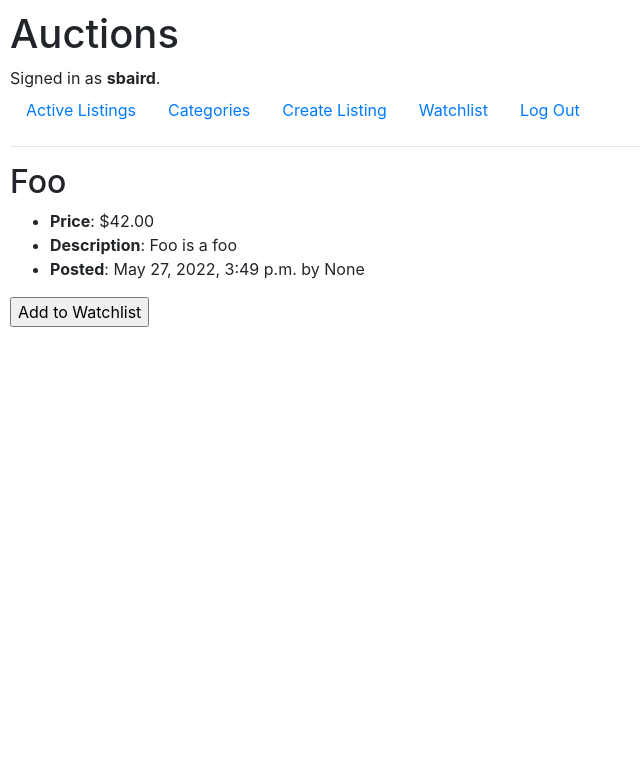
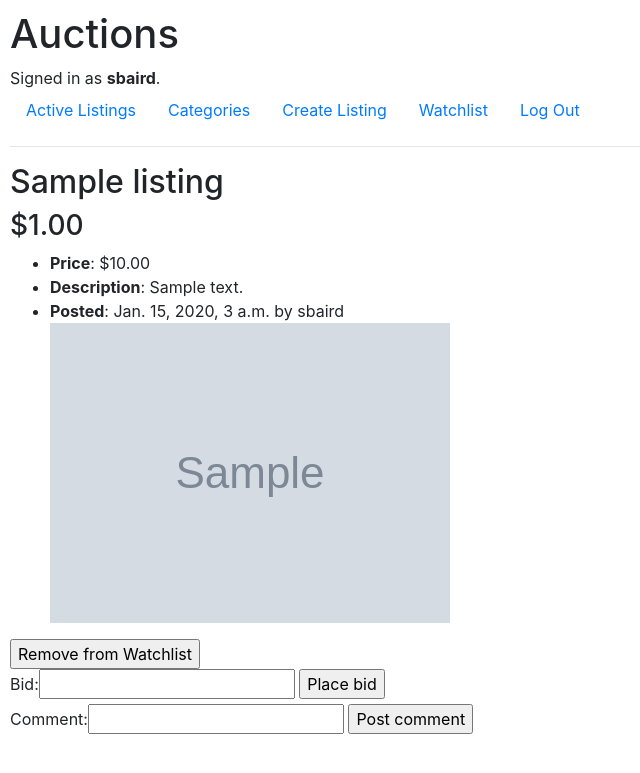
Before and after one commit to sbairdn/cs50w-commerce, a Django app: page /listing/1 in a window 1280 px wide. Shown: the top 773 px of the page, without its empty margins (0-640 px from the left). Run offline with Django 3.2, Linux system fonts and the light colour scheme; a user stored in the database is signed in; data comes from the database, SQL or seed files in the repository; tables that the repository leaves empty hold one stand-in row (values such as "Sample post"); grey boxes marked "Sample" are stand-in pictures; some libraries are stand-ins or nearby versions.

Commit message:
Added place bid functionality

```diff
--- a/commerce/auctions/forms.py
+++ b/commerce/auctions/forms.py
@@ -1,7 +1,17 @@
 from django.forms import ModelForm
-from .models import Listing
+from .models import Listing, Bid, Comment
 
 class CreateListingForm(ModelForm):
     class Meta:
         model = Listing
         fields = ['title', 'description', 'start_price', 'image', 'category']
+
+class CreateBidForm(ModelForm):
+    class Meta:
+        model = Bid
+        fields = ['bid']
+
+class CreateCommentForm(ModelForm):
+    class Meta:
+        model = Comment
+        fields = ['comment']
--- a/commerce/auctions/models.py
+++ b/commerce/auctions/models.py
@@ -1,12 +1,14 @@
 from django.contrib.auth.models import AbstractUser
 from django.db import models
 from requests import request
+from django.core.validators import MaxValueValidator, MinValueValidator
 
-MAX_PRICE_DIGITS = 6  # Max price is $9,999.99
+MAX_PRICE = 9_999.99
+MAX_PRICE_DIGITS = 6
 
 class User(AbstractUser):
-    watchlist = models.ManyToManyField('Listing', blank=True, related_name="watchlister")
-    bids = models.ManyToManyField('Bid', blank=True, related_name="bidder")
+    watchlist = models.ManyToManyField('Listing', blank=True, related_name="watchlisters")
+    bids = models.ManyToManyField('Bid', blank=True, related_name="bidders")
 
 class Category(models.TextChoices):
     ART = 'Art'
@@ -18,23 +20,25 @@
 class Listing(models.Model):
     title = models.CharField(max_length=80)
     description = models.CharField(max_length=1000)
-    start_price = models.DecimalField(max_digits=MAX_PRICE_DIGITS, decimal_places=2, null=True)
-    current_price = models.DecimalField(max_digits=MAX_PRICE_DIGITS, decimal_places=2, null=True)
+    start_price = models.DecimalField(max_digits=MAX_PRICE_DIGITS, validators=[MaxValueValidator(MAX_PRICE), MinValueValidator(0)], decimal_places=2, null=True)
+    current_bid = models.DecimalField(max_digits=MAX_PRICE_DIGITS, validators=[MaxValueValidator(MAX_PRICE), MinValueValidator(0)], decimal_places=2, blank=True)
     image = models.ImageField(upload_to="images", blank=True)
-    category = models.CharField(choices=Category.choices, max_length=50, blank=True)
+    category = models.CharField(choices=Category.choices, max_length=50, null=True)
     is_active = models.BooleanField(default=True)
     poster = models.ForeignKey(User, on_delete=models.CASCADE, related_name="postings", null=True)
     datetime = models.DateTimeField(auto_now_add=True, null=True)
     def __str__(self):
         string = ""
         string += "Active" if self.is_active else "Inactive"
-        return f" listing: '{self.title}' by {self.poster} for ${self.start_price} at {self.datetime}"
+        return f" listing: '{self.title}' by {self.poster} for ${self.current_bid} at {self.datetime}"
 
 class Bid(models.Model):
-    price = models.DecimalField(max_digits=MAX_PRICE_DIGITS, decimal_places=2, null=True)
+    listing = models.ForeignKey(Listing, on_delete=models.CASCADE, related_name="bids", null=True)
+    bid = models.DecimalField(max_digits=MAX_PRICE_DIGITS, validators=[MaxValueValidator(MAX_PRICE), MinValueValidator(0)], decimal_places=2, null=True)
     datetime = models.DateTimeField(auto_now_add=True, null=True)
 
 class Comment(models.Model):
-    text = models.CharField(max_length=500)
+    listing = models.ForeignKey(Listing, on_delete=models.CASCADE, related_name="comments", null=True)
+    comment = models.CharField(max_length=500, blank=True)
     commenter = models.ForeignKey(User, on_delete=models.CASCADE, null=True, related_name="comments")
     datetime = models.DateTimeField(auto_now_add=True, null=True)
--- a/commerce/auctions/templates/auctions/listing.html
+++ b/commerce/auctions/templates/auctions/listing.html
@@ -1,6 +1,15 @@
 {% extends "auctions/layout.html" %}
 {% block body %}
     <h2>{{ listing.title }}</h2>
+    {% if listing.current_bid %}
+        <h3>${{ listing.current_bid }}</h3>
+    {% else %}
+        <h3>${{ listing.start_price }}</h3>
+    {% endif %}
+
+    {% if message %}
+        <h3>{{ message }}</h3>
+    {% endif %}
         <div>
             <ul>
                 <li><b>Price</b>: ${{ listing.start_price }}</li>
@@ -19,6 +28,16 @@
                         <input type="submit" name="watchlist" value="Add to Watchlist">
                     {% endif %}
                 </form>
+                <form method="post">
+                    {% csrf_token %}
+                    {{ bid_form }}
+                    <input type="submit" value="Place bid">
+                </form>
+                <form method="post">
+                    {% csrf_token %}
+                    {{ comment_form }}
+                    <input type="submit" value="Post comment">
+                </form>
             {% endif %}
         </div>
 {% endblock %}
--- a/commerce/auctions/views.py
+++ b/commerce/auctions/views.py
@@ -1,3 +1,4 @@
+from re import X
 from django.contrib.auth import authenticate, login, logout
 from django.db import IntegrityError
 from django.http import HttpResponse, HttpResponseRedirect
@@ -5,7 +6,7 @@
 from django.urls import reverse
 
 from .models import User, Listing, Category
-from .forms import CreateListingForm
+from .forms import CreateBidForm, CreateListingForm, CreateCommentForm
 
 def index(request):
     "Display homepage with all active listings"
@@ -95,7 +96,6 @@
         if form.is_valid():
             form = form.save(commit=False)
             form.poster = request.user
-            form.current_price = request.POST['start_price']
             form.save()
         else:
             return render(request, "auctions/create.html", {
@@ -107,20 +107,43 @@
     """View a specific listing."""
     listing = Listing.objects.get(id=listing_id)
     if request.method == "GET":
-        return rerender_listing(request, listing)
+        return render_listing(request, listing, None)
     else:
-        form = request.POST
-        if form["watchlist"] == "Add to Watchlist":
+        watchlist_val = request.POST.get('watchlist', None)
+        bid = request.POST.get('bid', None)
+        comment = request.POST.get('comment', None)
+        message = None
+        if watchlist_val == "Add to Watchlist":
             request.user.watchlist.add(listing)
-        elif form["watchlist"] == "Remove from Watchlist":
+        elif watchlist_val == "Remove from Watchlist":
             request.user.watchlist.remove(listing)
-        return rerender_listing(request, listing)
+        if bid is not None:
+            bid = float(bid)
+            print(f"BID: {bid}")
+            print(listing.current_bid)
+            if listing.current_bid is not None:
+                if bid <= float(listing.current_bid):
+                    message = "Error: bid must be greater than current bid"
+                else:
+                    listing.current_bid = bid
+            else:
+                if bid < float(listing.start_price):
+                    message = "Error: bid must be greater than start price"
+                else:
+                    listing.current_bid = bid
+            listing.save()
+        if comment is not None:
+            listing.comments = comment
+        return render_listing(request, listing, message)
 
-def rerender_listing(request, listing):
-    """Rerender listings page with new context."""
+def render_listing(request, listing, message):
+    """Render listings page with any new context."""
     return render(request, "auctions/listing.html", {
             "listing": listing,
-            "on_watchlist": listing in request.user.watchlist.all()
+            "message": message,
+            "on_watchlist": listing in request.user.watchlist.all(),
+            "bid_form": CreateBidForm(),
+            "comment_form": CreateCommentForm()
         })
 
 def watchlist(request):
```
Also changed, not shown: commerce/auctions/migrations/0002_alter_listing_image.py (deleted), commerce/auctions/migrations/0002_remove_bid_price_remove_comment_text_and_more.py (added), commerce/auctions/migrations/0003_alter_listing_image.py (deleted), commerce/auctions/migrations/0004_alter_listing_image.py (deleted), commerce/auctions/migrations/0005_alter_listing_image.py (deleted), commerce/auctions/migrations/0006_alter_listing_image.py (deleted), commerce/db.sqlite3.
